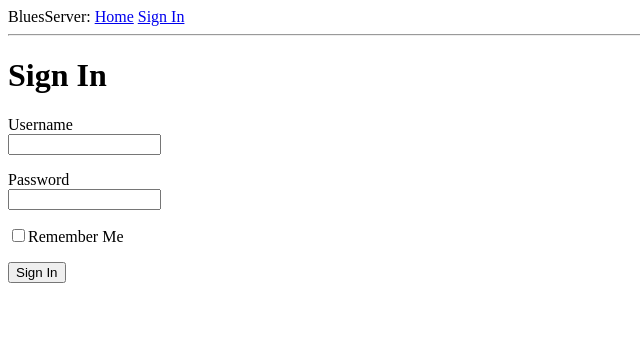
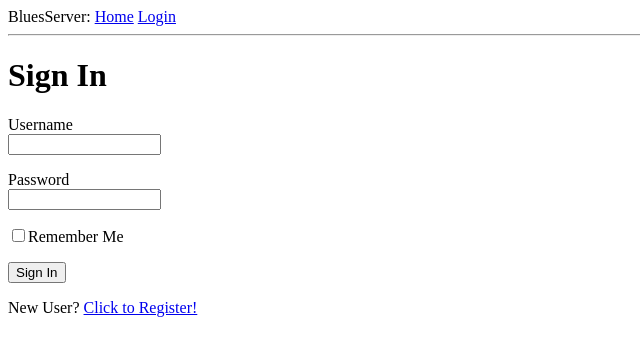
Before and after one commit to bluesnoblue/BluesServer, a Flask app: page /login in a window 1280 px wide. Shown: the top 356 px of the page, without its empty margins (0-640 px from the left). Run offline with Flask 2, Linux system fonts and the light colour scheme.

Commit message:
新增注册功能

```diff
--- a/app/forms.py
+++ b/app/forms.py
@@ -1,6 +1,7 @@
 from flask_wtf import FlaskForm
 from wtforms import StringField, PasswordField, BooleanField, SubmitField
-from wtforms.validators import DataRequired
+from wtforms.validators import ValidationError, DataRequired, Email, EqualTo
+from app.models import User
 
 
 class LoginForm(FlaskForm):
@@ -8,3 +9,20 @@ class LoginForm(FlaskForm):
     password = PasswordField('Password', validators=[DataRequired()])
     remember_me = BooleanField('Remember Me')
     submit = SubmitField('Sign In')
+
+class RegistrationForm(FlaskForm):
+    username = StringField('Username', validators=[DataRequired()])
+    email = StringField('Email', validators=[DataRequired(), Email()])
+    password = PasswordField('Password', validators=[DataRequired()])
+    password2 = PasswordField('Repeat Password', validators=[DataRequired(), EqualTo('password')])
+    submit = SubmitField('Register')
+
+    def validate_username(self,username):
+        user = User.query.filter_by(username=username.data).first()
+        if user is not None:
+            raise ValidationError('Please use a different username')
+
+    def validate_email(self,email):
+        user = User.query.filter_by(email=email.data).first()
+        if user is not None:
+            raise ValidationError('Please use a email address.')
--- a/app/routes.py
+++ b/app/routes.py
@@ -1,6 +1,6 @@
-from app import app
+from app import app,db
 from flask import render_template, flash, redirect, url_for,request
-from app.forms import LoginForm
+from app.forms import LoginForm,RegistrationForm
 from flask_login import current_user, login_user, logout_user, login_required
 from app.models import User
 from werkzeug.urls import url_parse
@@ -30,10 +30,25 @@ def login():
         next_page = request.args.get('next')
         if not next_page or url_parse(next_page).netloc != '':
             next_page = url_for('index')
+        print(next_page)
         return redirect(next_page)
     return render_template('login.html', title='Sign In', form=form)
 
 @app.route('/logout')
 def logout():
     logout_user()
-    return redirect(url_for('index'))
+    return redirect(url_for('login'))
+
+@app.route('/register',methods=['GET', 'POST'])
+def register():
+    if current_user.is_authenticated:
+        return redirect(url_for('index'))
+    form = RegistrationForm()
+    if form.validate_on_submit():
+        user = User(username=form.username.data, email=form.email.data)
+        user.set_password(form.password.data)
+        db.session.add(user)
+        db.session.commit()
+        flash('Congratulations, you are now a registered user!')
+        return redirect(url_for('login'))
+    return render_template('register.html',title='Register',form=form)
--- a/app/templates/base.html
+++ b/app/templates/base.html
@@ -13,9 +13,9 @@
         BluesServer:
         <a href="{{ url_for('index') }}">Home</a>
         {% if current_user.is_anonymous %}
-        <a href="{{ url_for('login') }}">Sign In</a>
+        <a href="{{ url_for('login') }}">Login</a>
         {% else %}
-        <a href="{{ url_for('logout') }}">Sign In</a>
+        <a href="{{ url_for('logout') }}">Logout</a>
         {% endif %}
     </div>
     <hr>
--- a/app/templates/login.html
+++ b/app/templates/login.html
@@ -21,4 +21,7 @@
         <p>{{form.remember_me()}}{{form.remember_me.label}}</p>
         <p>{{form.submit()}}</p>
     </form>
+
+    <p>New User? <a href="{{ url_for('register') }}">Click to Register!</a></p>
+
 {% endblock %}
```
Also changed, not shown: app/templates/register.html (added, +33 -0 lines), app.db, app/models.py (line endings or trailing spaces).
